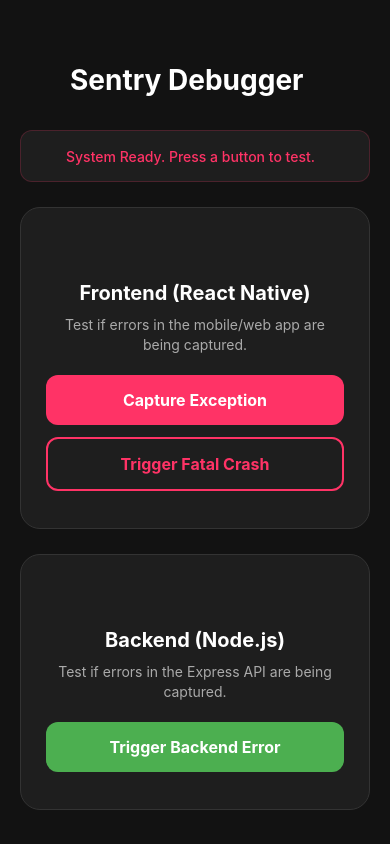
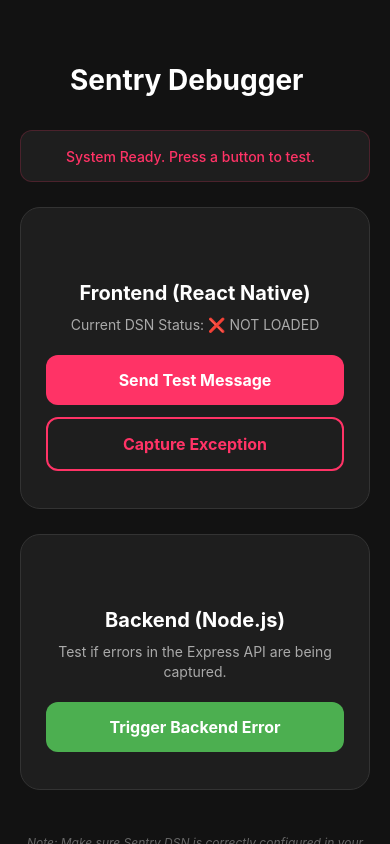
Before and after one commit to Shahrier-Al-Tanzim/fintrack, a React Native app in the folder fintrack-mobile/: screen /DebugSentry in a window 390 px wide. Built offline with nearby package versions, Linux system fonts and the light colour scheme; some icons are missing.

Commit message:
Troubleshoot frontend Sentry and remove fatal crash button

```diff
--- a/fintrack-mobile/src/screens/DebugSentryScreen.tsx
+++ b/fintrack-mobile/src/screens/DebugSentryScreen.tsx
@@ -6,12 +6,7 @@
 
 const DebugSentryScreen = ({ navigation }: any) => {
   const [status, setStatus] = useState<string>('System Ready. Press a button to test.');
-  const [crashMe, setCrashMe] = useState(false);
-
-  // Trigger a render error for a "true" fatal crash test
-  if (crashMe) {
-    throw new Error("Sentry Test: FATAL Render Crash!");
-  }
+  const [dsnLoaded, setDsnLoaded] = useState<boolean>(!!process.env.EXPO_PUBLIC_SENTRY_DSN);
 
   const showFeedback = (title: string, message: string) => {
     setStatus(`${title}: ${message}`);
@@ -22,36 +17,25 @@
     }
   };
 
+  const testMessage = () => {
+    setStatus('Sending Sentry message...');
+    try {
+      Sentry.captureMessage("FinTrack Sentry Connectivity Test Message");
+      showFeedback("Message Sent", "Check your Sentry dashboard for a 'Connectivity Test' message.");
+    } catch (error: any) {
+      showFeedback("Error", error.message);
+    }
+  };
+
   const testFrontend = () => {
     setStatus('Triggering frontend error...');
     try {
-      throw new Error("Sentry Test: Manual Frontend Exception from Debug Screen!");
+      // Force a real error object
+      const error = new Error("Sentry Test: Manual Frontend Exception from Debug Screen!");
+      Sentry.captureException(error);
+      showFeedback("Frontend Error Sent", "Check Sentry dashboard for: " + error.message);
     } catch (error: any) {
-      Sentry.captureException(error);
-      showFeedback("Frontend Error Sent", "Check your Sentry Frontend project dashboard. Error: " + error.message);
-    }
-  };
-
-  const testFatalFrontend = () => {
-    if (Platform.OS === 'web') {
-      if (window.confirm("This will crash the app UI. Continue?")) {
-        setCrashMe(true);
-      }
-    } else {
-      Alert.alert(
-        "Warning",
-        "This will crash the app. Continue?",
-        [
-          { text: "Cancel", style: "cancel" },
-          {
-            text: "Crash Now",
-            style: "destructive",
-            onPress: () => {
-              setCrashMe(true);
-            }
-          }
-        ]
-      );
+      showFeedback("Exception Error", error.message);
     }
   };
 
@@ -87,15 +71,15 @@
         <Bug color="#FF3366" size={48} style={styles.icon} />
         <Text style={styles.cardTitle}>Frontend (React Native)</Text>
         <Text style={styles.cardDescription}>
-          Test if errors in the mobile/web app are being captured.
+          Current DSN Status: {dsnLoaded ? '✅ Loaded' : '❌ NOT LOADED'}
         </Text>
 
-        <TouchableOpacity style={styles.button} onPress={testFrontend}>
-          <Text style={styles.buttonText}>Capture Exception</Text>
+        <TouchableOpacity style={styles.button} onPress={testMessage}>
+          <Text style={styles.buttonText}>Send Test Message</Text>
         </TouchableOpacity>
 
-        <TouchableOpacity style={[styles.button, styles.outlineButton]} onPress={testFatalFrontend}>
-          <Text style={[styles.buttonText, { color: '#FF3366' }]}>Trigger Fatal Crash</Text>
+        <TouchableOpacity style={[styles.button, styles.outlineButton]} onPress={testFrontend}>
+          <Text style={[styles.buttonText, { color: '#FF3366' }]}>Capture Exception</Text>
         </TouchableOpacity>
       </View>
 
```
